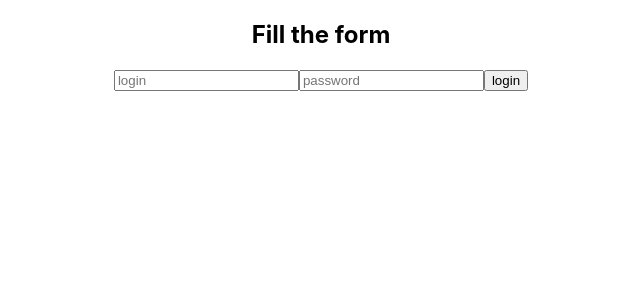
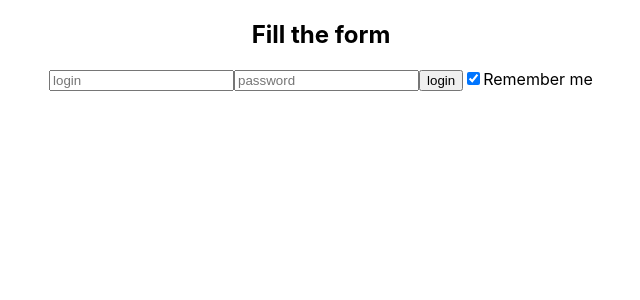
Before and after one commit to MartaAG/Dare-It-code-challenge, a React (Create React App) app: page / in a window 1280 px wide. Shown: the top 300 px of the page, without its empty margins (319-959 px from the left). Built offline with nearby package versions, Linux system fonts and the light colour scheme.

Commit message:
add checkbox

```diff
--- /dev/null
+++ b/src/components/atom/checkbox.jsx
@@ -0,0 +1,17 @@
+import React from 'react';
+
+
+const Checkbox = ({ label, onChange, value  }) => {
+    return (
+        <label>
+            <input
+            type="checkbox"
+            onChange={onChange}
+            checked={value}
+            />
+            {label}
+        </label>
+    )
+}
+
+export default Checkbox;
--- a/src/components/organism/Form.jsx
+++ b/src/components/organism/Form.jsx
@@ -1,12 +1,14 @@
 import React, {useState, useEffect} from 'react';
+import Checkbox from '../atom/checkbox';
 
 import Input from '../atom/input';
 import Submit from '../atom/submit';
 
-function Form({initialData, onSubmit}) {
+function Form({initialData, onSubmit, rememberMe, onChange}) {
     const [login, setLogin] = useState('')
     const [password, setPassword] = useState('')
-    const [rememberMe, setRememberMe] = useState(false)
+
+
 
     const handleSubmit = () => {
         console.log(login, password)
@@ -28,8 +30,8 @@ function Form({initialData, onSubmit}) {
     <div className="App">
       <Input name="login" value={login} onChange={(ev) => {setLogin(ev.target.value)}}/>
       <Input name="password" value={password} onChange={(ev) => {setPassword(ev.target.value)}}/>
-     {/*  /** Remember me checkbox  */}
       <Submit onClick={handleSubmit}/>
+      <Checkbox label={"Remember me"} onChange={onChange} value={rememberMe}/>
     </div>
   );
 }
--- a/src/pages/Login.jsx
+++ b/src/pages/Login.jsx
@@ -4,6 +4,7 @@ import Form from '../components/organism/Form';
 
 const Login = () => {
     const [initialData, setInitialData] = useState(undefined);
+    const [rememberMe, setRememberMe] = useState(true);
 
     useEffect(() => {
         const savedData = localStorage.getItem('loginData');
@@ -12,17 +13,22 @@ const Login = () => {
         }
     }, [])
 
-    const onSubmit = (loginData, remeberMe) => {
-        if(remeberMe){
+    const onSubmit = (loginData, rememberMe) => {
+        if(rememberMe) {
             localStorage.setItem('loginData', JSON.stringify(loginData));
         }
         console.log('send to api', loginData)
     }
 
+    const handleCheckbox = () => {
+        setRememberMe(false)
+    }
+
+
     return (
         <div>
             <Header/>
-            <Form onSubmit={onSubmit} initialData={initialData}/>
+            <Form onSubmit={onSubmit} onChange={handleCheckbox} initialData={initialData} rememberMe={rememberMe}/>
 
         </div>
     )
```
